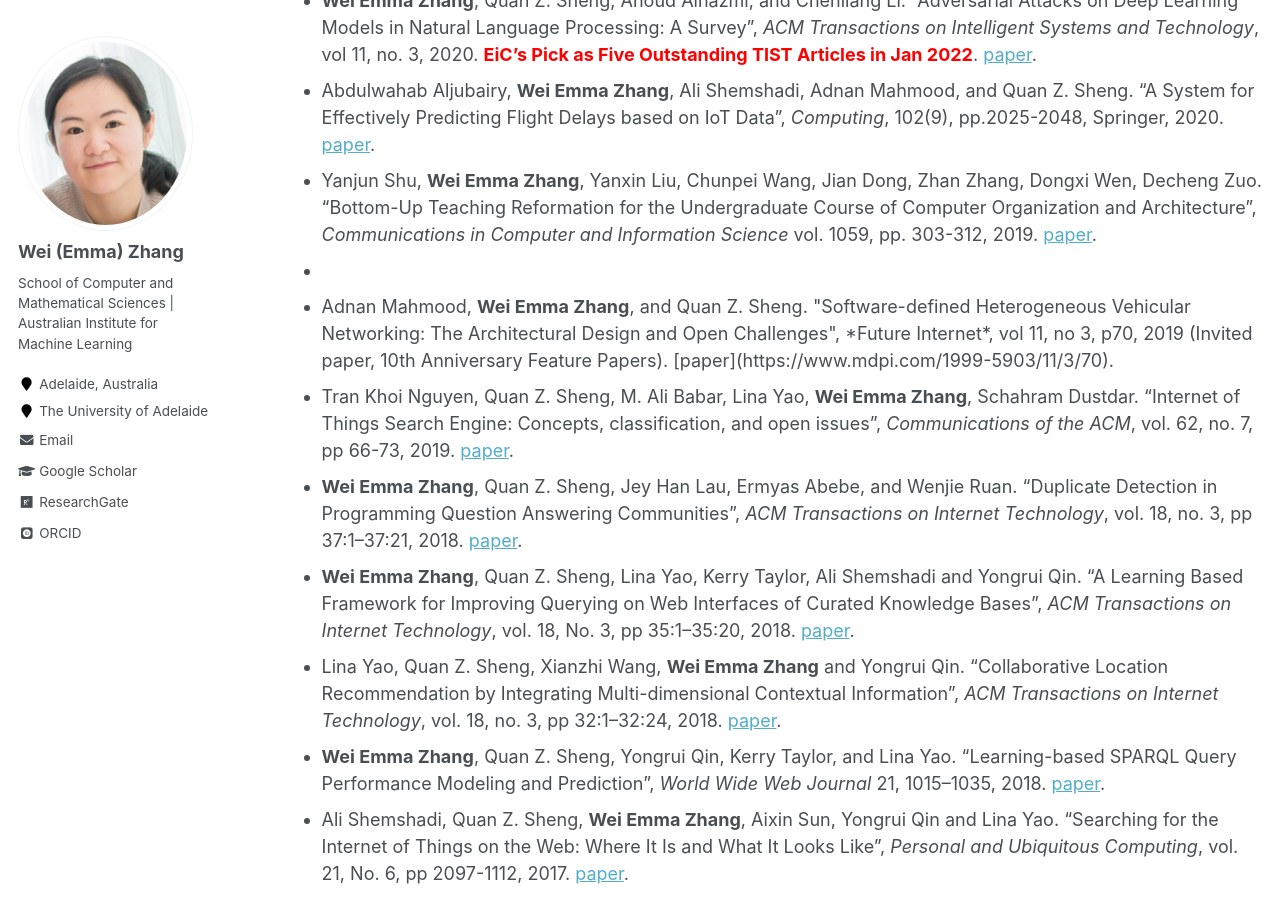
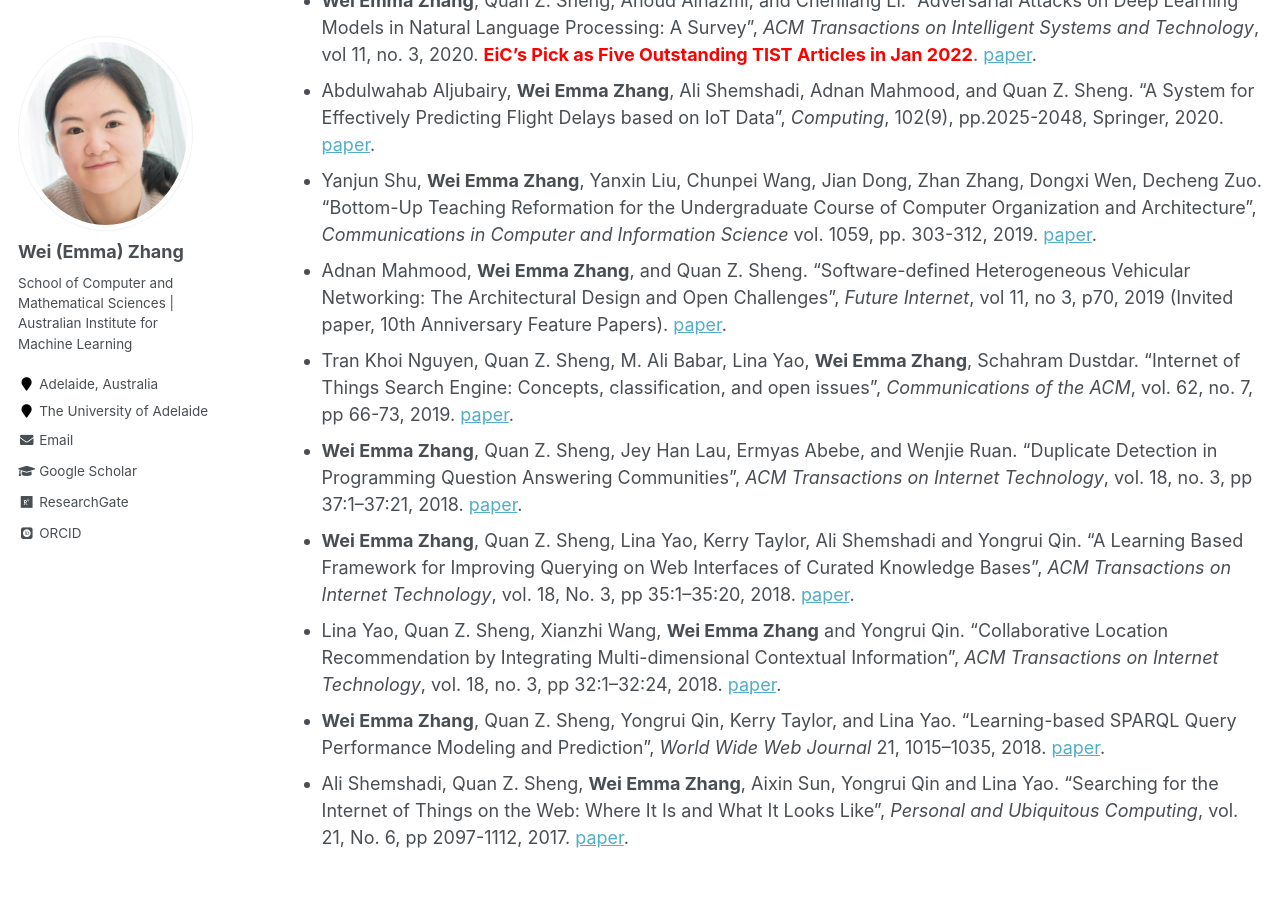
Before and after one commit to weiezhang/weiezhang.github.io, a Jekyll site: the page built from _pages/publications.md, in a window 1280 px wide and 900 px high, scrolled down 2427 px. Built offline with Jekyll 4.4.1, drawn with Linux system fonts in a browser that asks for light colours; some web fonts are replaced.

Commit message:
Update publications.md

```diff
--- a/_pages/publications.md
+++ b/_pages/publications.md
@@ -39,7 +39,7 @@ author_profile: true
 - <b>Wei Emma Zhang</b>,  Quan Z. Sheng,  Ahoud Alhazmi, and Chenliang Li. "Adversarial Attacks on Deep Learning Models in Natural Language Processing: A Survey", *ACM Transactions on Intelligent Systems and Technology*, vol 11, no. 3, 2020.  <b style="color:#FF0000">EiC's Pick as Five Outstanding TIST Articles in Jan 2022</b>. [paper](https://dl.acm.org/doi/abs/10.1145/3374217).
 - Abdulwahab Aljubairy, <b>Wei Emma Zhang</b>, Ali Shemshadi, Adnan Mahmood, and Quan Z. Sheng. "A System for Effectively Predicting Flight Delays based on IoT Data", *Computing*, 102(9), pp.2025-2048, Springer, 2020. [paper](https://link.springer.com/article/10.1007/s00607-020-00794-w).
 - Yanjun Shu, <b>Wei Emma Zhang</b>, Yanxin Liu, Chunpei Wang, Jian Dong, Zhan Zhang, Dongxi Wen, Decheng Zuo. "Bottom-Up Teaching Reformation for the Undergraduate Course of Computer Organization and Architecture", *Communications in Computer and Information Science* vol. 1059, pp. 303-312, 2019. [paper](https://link.springer.com/chapter/10.1007/978-981-15-0121-0_23).
-- <li>Adnan Mahmood, <b>Wei Emma Zhang</b>, and Quan Z. Sheng. "Software-defined Heterogeneous Vehicular Networking: The Architectural Design and Open Challenges", *Future Internet*, vol 11, no 3, p70, 2019 (Invited paper, 10th Anniversary Feature Papers). [paper](https://www.mdpi.com/1999-5903/11/3/70).
+- Adnan Mahmood, <b>Wei Emma Zhang</b>, and Quan Z. Sheng. "Software-defined Heterogeneous Vehicular Networking: The Architectural Design and Open Challenges", *Future Internet*, vol 11, no 3, p70, 2019 (Invited paper, 10th Anniversary Feature Papers). [paper](https://www.mdpi.com/1999-5903/11/3/70).
 - Tran Khoi Nguyen, Quan Z. Sheng, M. Ali Babar, Lina Yao, <b>Wei Emma Zhang</b>, Schahram Dustdar. "Internet of Things Search Engine: Concepts, classification, and open issues", *Communications of the ACM*, vol. 62, no. 7, pp 66-73, 2019. [paper](https://dl.acm.org/doi/10.1145/3284763).
 - <b>Wei Emma Zhang</b>, Quan Z. Sheng, Jey Han Lau, Ermyas Abebe, and Wenjie Ruan. "Duplicate Detection in Programming Question Answering Communities", *ACM Transactions on Internet Technology*, vol. 18, no. 3, pp 37:1--37:21, 2018. [paper](https://dl.acm.org/doi/10.1145/3169795).
 - <b>Wei Emma Zhang</b>, Quan Z. Sheng, Lina Yao, Kerry Taylor, Ali Shemshadi and Yongrui Qin. "A Learning Based Framework for Improving Querying on Web Interfaces of Curated Knowledge Bases", *ACM Transactions on Internet Technology*, vol. 18, No. 3, pp 35:1--35:20, 2018. [paper](https://dl.acm.org/doi/10.1145/3155806).
```
